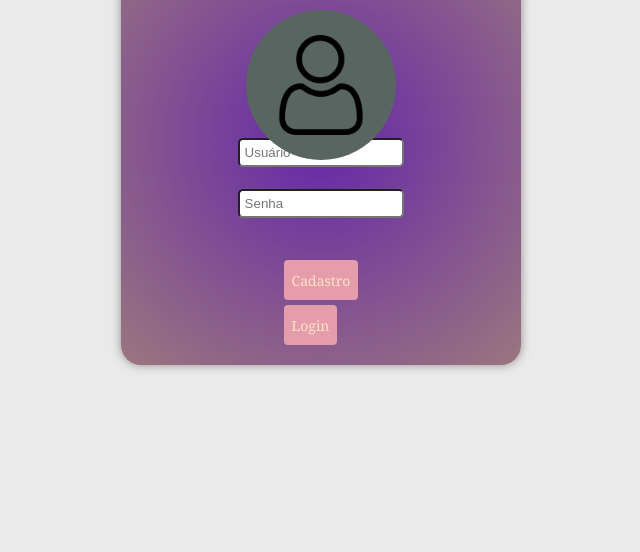
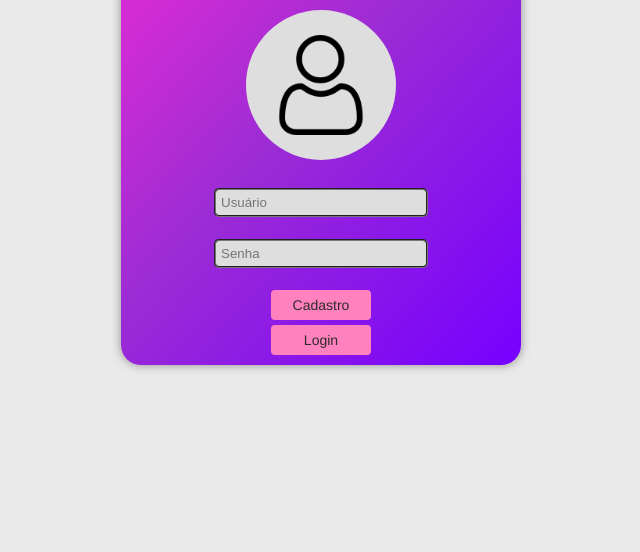
Before and after one commit to shogoshima/todoList-codelab, a website with bundled scripts: page public/index.html in a window 1280 px wide. Shown: the part 248-800 px from the top of the page, without its empty margins (319-959 px from the left). Built offline with nearby package versions, Linux system fonts and the light colour scheme.

Commit message:
Modificações na aparência da tela de login do site

```diff
--- a/public/index.css
+++ b/public/index.css
@@ -4,24 +4,24 @@ body {
     display: flex;
     justify-content: center;
     align-items: center;
-   background-color:rgba(0, 0, 0, 0.082);
-    font-family: Georgia, serif;
-    color:antiquewhite;
+    background-color:rgba(0, 0, 0, 0.082);
+    font-family: Helvetica, sans-serif, serif;
+    font-size: larger;
+    color:rgb(222, 222, 222);
 }
 
 #bloco {
     position: relative;
     height: 450px;
     width: 400px;
-    background: rgb(85,18,161);
-    background: radial-gradient(circle, rgba(85,18,161,0.9) 0%, rgba(122,69,80,0.7) 100%);
-    background-color: radial-gradient(circle, rgba(85,18,161,0.9) 0%, rgba(122,69,80,0.7) 100%);
+    background: rgb(212,44,212);
+    background: linear-gradient(132deg, rgba(212,44,212,1) 12%, rgba(156,44,212,1) 44%, rgba(118,0,255,1) 100%);
+
     display: flex;
     flex-direction: column;
     justify-content: center;
     align-items: center;
     border-radius: 20px;
-
     box-shadow: 0 0px 0px 0 rgba(94, 92, 92, 0.7), 0 0px 10px 0 rgba(107, 98, 101, 0.7);
     transition: transform .2s, box-shadow .2s, background-color .2s ;
 }
@@ -41,7 +41,7 @@ body {
     height: 150px;
     width: 150px;
     border-radius: 50%;
-    background-color:rgb(88, 101, 97);
+    background-color:rgb(222, 222, 222);
     top: 95px;
 }
 
@@ -60,44 +60,40 @@ input {
 }
 
 #inputs{
-display:flex;
-flex-direction: column;
-align-items: center;
-
+    display: contents;
+    flex-direction: column;
+    align-items: center;
 }
 
 input{
-border-radius: 5px;
-width:80%;
-
+    border-radius: 5px;
+    border-style: groove;
+    width:50%;
+    background-color: rgb(222, 222, 222);
 }
 
 #botoes {
-    margin-top: 20px;
-    margin-bottom: 20px;
-
-
+    margin-bottom: 10px;
 }
 
 button {
 
-    height: 40px;
+    height: 30px;
+    width: 100px;
     font-size: 14px;
     border-radius: 4px;
-    font-family: Georgia, serif;
+    font-family: Helvetica, sans-serif, serif;
     font-weight:400;
     transition: transform .001s;
-    background-color:rgb(230,157,171);
-    color:bisque;
+    background-color:rgb(255, 129, 190);
+    color:rgb(47, 43, 43);
     border-style: solid ;
-    border-color: rgb(230, 157, 171);
-
+    border-color: rgb(255, 129, 190);
 }
 
 
 button:hover {
     transform: scale(1.05);
-
 }
 
 #login {
--- a/public/todolist.css
+++ b/public/todolist.css
@@ -1,6 +1,6 @@
 body {
     font-family: "Lato", sans-serif;
-    background-color: beige;
+    background-color: rgb(222, 222, 222);
 }
 
 #sidenav {
@@ -10,7 +10,7 @@ body {
     z-index: 1;
     top: 0;
     left: 0;
-    background-color: rgb(122, 186, 165);
+    background-color: rgba(94,200,174,255);
     overflow-x: hidden;
     padding: 20px;
 }
@@ -18,7 +18,7 @@ body {
 #todolist {
     padding: 5px 5px 5px 5px;
     font-size: 30px;
-    color: #818181;
+    color: rgb(47, 43, 43);
     display: block;
     text-decoration: none;
     text-align: center;
@@ -36,7 +36,7 @@ body {
     justify-content: center;
     align-items: center;
     gap: 10px;
-    background-color: beige;
+    background-color: rgb(222, 222, 222);
     border-style: solid;
     border-width: 3px;
 
@@ -60,8 +60,8 @@ body {
     border-width: 1px;
     border-radius: 10px;
     width: 90%;
-    background-color: beige;
-    border-color: beige;
+    background-color: rgb(222, 222, 222);
+    border-color: rgb(222, 222, 222);
 }
 
 #task:hover {
@@ -104,8 +104,7 @@ body {
 }
 
 .env_button {
-    border: 100px;
-    background-color: rgb(122, 186, 165);
+    background-color: rgba(94,200,174,255);
     cursor: pointer;
     border-radius: 10px;
     font-size: larger;
@@ -120,7 +119,7 @@ body {
 
 #new_env {
     color: black;
-    background-color: beige;
+    background-color: rgb(222, 222, 222);
     border: 1px;
     border-radius: 6%;
     font-size: larger;
```
